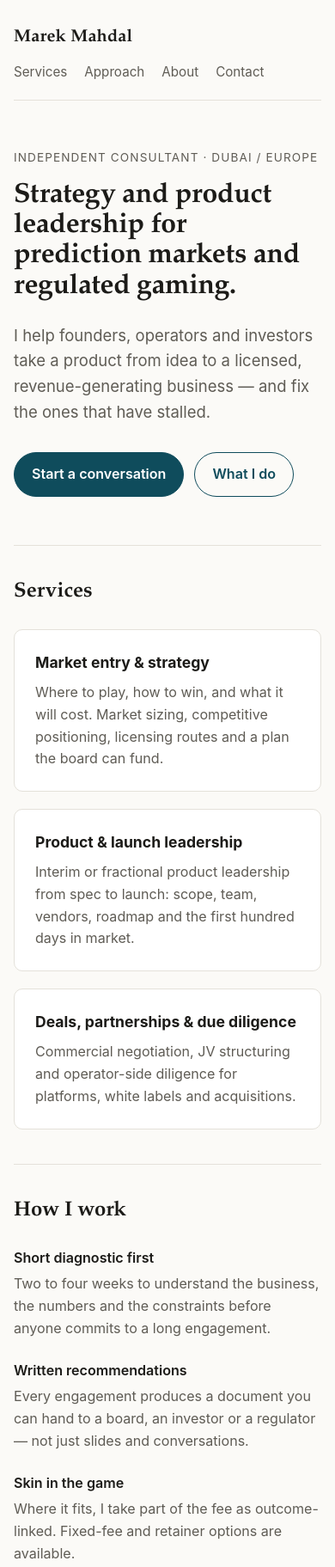
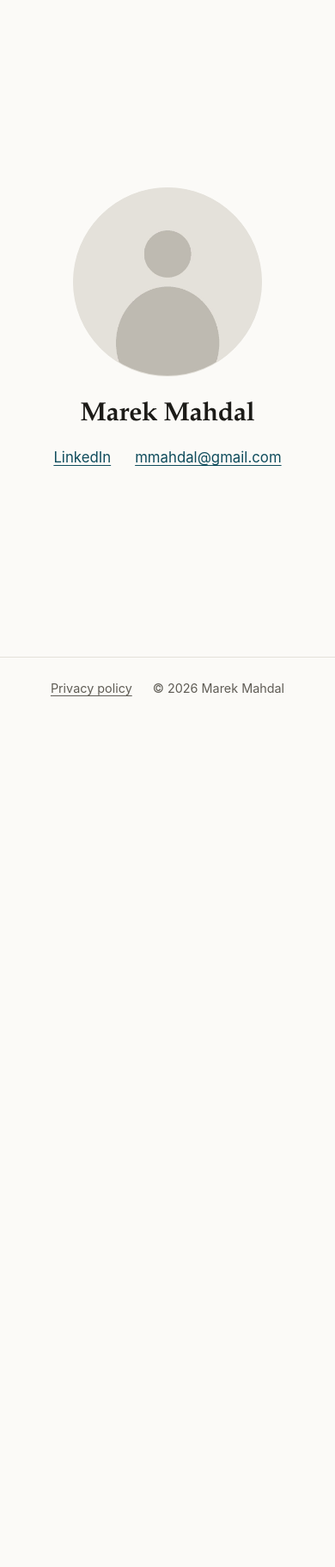
Before and after one commit to mmahdal/marekmahdal-site, a plain HTML site: page index.html in a window 390 px wide. Shown: the top 1823 px of the page at 86% size. After the commit the page ends 844 px from the top, so only its background shows below. Drawn offline with Linux system fonts and the light colour scheme.

Commit message:
Replace consultancy template with one-pager; add privacy policy page

```diff
--- a/assets/style.css
+++ b/assets/style.css
@@ -1,43 +1,36 @@
 /* ------------------------------------------------------------------
-   Marek Mahdal — site styles
-   Plain CSS, no build step. Edit tokens in :root to retheme.
+   Marek Mahdal — site styles. Plain CSS, no build step.
    ------------------------------------------------------------------ */
 
 :root {
   --bg: #fbfaf7;
-  --bg-elevated: #ffffff;
   --text: #1c1b18;
   --text-muted: #5f5c55;
   --accent: #0f4c5c;
-  --accent-contrast: #ffffff;
   --rule: #e4e1da;
-
   --font-sans: ui-sans-serif, -apple-system, "Segoe UI", Inter, Roboto, Helvetica, Arial, sans-serif;
   --font-serif: ui-serif, "Iowan Old Style", "Palatino Linotype", Georgia, serif;
-
-  --measure: 64ch;
   --gutter: clamp(16px, 4vw, 48px);
-  --radius: 10px;
 }
 
 @media (prefers-color-scheme: dark) {
   :root {
     --bg: #15161a;
-    --bg-elevated: #1d1f25;
     --text: #ebe9e3;
     --text-muted: #a4a19a;
     --accent: #7fc6d4;
-    --accent-contrast: #0e1a1e;
     --rule: #2b2e36;
   }
 }
 
 * { box-sizing: border-box; }
 
-html { scroll-behavior: smooth; }
+html, body { height: 100%; }
 
 body {
   margin: 0;
+  display: flex;
+  flex-direction: column;
   background: var(--bg);
   color: var(--text);
   font-family: var(--font-sans);
@@ -49,130 +42,92 @@ body {
 a { color: var(--accent); text-decoration-thickness: 1px; text-underline-offset: 3px; }
 a:hover { text-decoration-thickness: 2px; }
 
-/* Layout -------------------------------------------------------- */
+/* One-pager ----------------------------------------------------- */
 
-.site-header,
-main,
-.site-footer {
-  width: min(100% - 2 * var(--gutter), 1040px);
-  margin-inline: auto;
+.card-page {
+  flex: 1;
+  display: flex;
+  flex-direction: column;
+  align-items: center;
+  justify-content: center;
+  text-align: center;
+  padding: clamp(40px, 8vh, 96px) var(--gutter);
 }
 
-.site-header {
-  display: flex;
-  align-items: baseline;
-  justify-content: space-between;
-  gap: 24px;
-  padding: 28px 0 20px;
-  border-bottom: 1px solid var(--rule);
+.portrait {
+  width: 220px;
+  height: 220px;
+  border-radius: 50%;
+  object-fit: cover;
+  border: 1px solid var(--rule);
+  background: var(--rule);
 }
 
-.wordmark {
-  font-family: var(--font-serif);
-  font-size: 1.25rem;
-  font-weight: 600;
-  color: var(--text);
-  text-decoration: none;
-  letter-spacing: 0.01em;
-}
-
-.site-nav { display: flex; flex-wrap: wrap; gap: 20px; }
-.site-nav a { color: var(--text-muted); text-decoration: none; font-size: 0.95rem; }
-.site-nav a:hover { color: var(--text); }
-
-/* Hero ---------------------------------------------------------- */
-
-.hero { padding: clamp(56px, 10vw, 120px) 0 clamp(40px, 6vw, 72px); }
-
-.eyebrow {
-  margin: 0 0 16px;
-  font-size: 0.85rem;
-  letter-spacing: 0.08em;
-  text-transform: uppercase;
-  color: var(--text-muted);
-}
-
-h1 {
-  margin: 0;
-  max-width: 22ch;
+.card-page h1 {
+  margin: 28px 0 20px;
   font-family: var(--font-serif);
   font-weight: 600;
-  font-size: clamp(2rem, 4.5vw + 0.5rem, 3.6rem);
+  font-size: clamp(1.9rem, 3vw + 0.8rem, 2.8rem);
   line-height: 1.1;
   letter-spacing: -0.01em;
 }
 
-.lede {
-  max-width: var(--measure);
-  margin: 24px 0 0;
-  font-size: 1.15em;
-  color: var(--text-muted);
+.links {
+  list-style: none;
+  margin: 0;
+  padding: 0;
+  display: flex;
+  flex-wrap: wrap;
+  justify-content: center;
+  gap: 8px 28px;
+  font-size: 1.05rem;
 }
 
-.hero-actions { display: flex; flex-wrap: wrap; gap: 12px; margin-top: 32px; }
+/* Prose pages (privacy) ----------------------------------------- */
 
-.button {
-  display: inline-block;
-  padding: 12px 20px;
-  border-radius: 999px;
-  background: var(--accent);
-  color: var(--accent-contrast);
-  text-decoration: none;
-  font-weight: 600;
-  border: 1px solid var(--accent);
-}
-.button:hover { filter: brightness(1.08); }
-
-.button-secondary {
-  background: transparent;
-  color: var(--accent);
+.prose {
+  width: min(100% - 2 * var(--gutter), 720px);
+  margin: 0 auto;
+  padding: clamp(32px, 6vh, 72px) 0 48px;
 }
 
-/* Sections ------------------------------------------------------ */
-
-.section { padding: clamp(40px, 6vw, 72px) 0; border-top: 1px solid var(--rule); }
-
-h2 {
-  margin: 0 0 28px;
+.prose h1 {
+  margin: 8px 0 4px;
   font-family: var(--font-serif);
   font-weight: 600;
-  font-size: clamp(1.5rem, 2vw + 0.6rem, 2.1rem);
-  line-height: 1.2;
+  font-size: clamp(1.9rem, 3vw + 0.8rem, 2.6rem);
+  line-height: 1.15;
 }
 
-h3 { margin: 0 0 8px; font-size: 1.1rem; }
-
-.section p { max-width: var(--measure); }
-
-.grid {
-  display: grid;
-  grid-template-columns: repeat(auto-fit, minmax(260px, 1fr));
-  gap: 20px;
+.prose h2 {
+  margin: 36px 0 10px;
+  font-size: 1.15rem;
+  font-weight: 600;
 }
 
-.card {
-  padding: 24px;
-  background: var(--bg-elevated);
-  border: 1px solid var(--rule);
-  border-radius: var(--radius);
+.prose p, .prose li { color: var(--text); }
+.prose ul { padding-left: 1.2em; }
+.prose li { margin: 4px 0; }
+
+.eyebrow {
+  margin: 0;
+  font-size: 0.9rem;
 }
-.card p { margin: 0; color: var(--text-muted); }
+.eyebrow a { color: var(--text-muted); text-decoration: none; }
+.eyebrow a:hover { color: var(--text); }
 
-.steps { margin: 0; display: grid; gap: 24px; max-width: var(--measure); }
-.steps dt { font-weight: 600; }
-.steps dd { margin: 4px 0 0; color: var(--text-muted); }
+.meta { margin: 0 0 24px; color: var(--text-muted); font-size: 0.9rem; }
 
 /* Footer -------------------------------------------------------- */
 
 .site-footer {
-  padding: 32px 0 48px;
+  display: flex;
+  flex-wrap: wrap;
+  justify-content: center;
+  gap: 8px 24px;
+  padding: 24px var(--gutter) 32px;
   border-top: 1px solid var(--rule);
   color: var(--text-muted);
   font-size: 0.9rem;
 }
-
-/* Small screens ------------------------------------------------- */
-
-@media (max-width: 600px) {
-  .site-header { flex-direction: column; align-items: flex-start; gap: 12px; }
-}
+.site-footer a { color: var(--text-muted); }
--- a/index.html
+++ b/index.html
@@ -3,109 +3,42 @@
 <head>
   <meta charset="utf-8">
   <meta name="viewport" content="width=device-width, initial-scale=1">
-  <title>Marek Mahdal — Consultancy</title>
-  <meta name="description" content="Independent consultancy by Marek Mahdal: strategy, product and go-to-market for prediction markets, lottery and regulated gaming businesses.">
+  <title>Marek Mahdal</title>
+  <meta name="description" content="Marek Mahdal — personal page.">
+  <meta name="robots" content="index,follow">
   <link rel="stylesheet" href="assets/style.css">
   <link rel="icon" href="assets/favicon.svg" type="image/svg+xml">
 </head>
 <body>
 
-  <header class="site-header">
-    <a class="wordmark" href="#top">Marek Mahdal</a>
-    <nav class="site-nav" aria-label="Primary">
-      <a href="#services">Services</a>
-      <a href="#approach">Approach</a>
-      <a href="#about">About</a>
-      <a href="#contact">Contact</a>
-    </nav>
-  </header>
+  <main class="card-page">
+    <!-- Replace assets/photo.jpg with your photo (square, ~800x800 px recommended). -->
+    <img class="portrait" src="assets/photo.jpg" alt="Portrait of Marek Mahdal" width="220" height="220">
 
-  <main id="top">
+    <h1>Marek Mahdal</h1>
 
-    <section class="hero">
-      <p class="eyebrow">Independent consultant · Dubai / Europe</p>
-      <!-- TODO(Marek): confirm positioning line. Draft only. -->
-      <h1>Strategy and product leadership for prediction markets and regulated gaming.</h1>
-      <p class="lede">
-        I help founders, operators and investors take a product from idea to a licensed,
-        revenue-generating business — and fix the ones that have stalled.
-      </p>
-      <p class="hero-actions">
-        <a class="button" href="#contact">Start a conversation</a>
-        <a class="button button-secondary" href="#services">What I do</a>
-      </p>
-    </section>
-
-    <section id="services" class="section">
-      <h2>Services</h2>
-      <!-- TODO(Marek): replace these three with the actual offer. -->
-      <div class="grid">
-        <article class="card">
-          <h3>Market entry &amp; strategy</h3>
-          <p>Where to play, how to win, and what it will cost. Market sizing, competitive positioning, licensing routes and a plan the board can fund.</p>
-        </article>
-        <article class="card">
-          <h3>Product &amp; launch leadership</h3>
-          <p>Interim or fractional product leadership from spec to launch: scope, team, vendors, roadmap and the first hundred days in market.</p>
-        </article>
-        <article class="card">
-          <h3>Deals, partnerships &amp; due diligence</h3>
-          <p>Commercial negotiation, JV structuring and operator-side diligence for platforms, white labels and acquisitions.</p>
-        </article>
-      </div>
-    </section>
-
-    <section id="approach" class="section">
-      <h2>How I work</h2>
-      <dl class="steps">
-        <div>
-          <dt>Short diagnostic first</dt>
-          <dd>Two to four weeks to understand the business, the numbers and the constraints before anyone commits to a long engagement.</dd>
-        </div>
-        <div>
-          <dt>Written recommendations</dt>
-          <dd>Every engagement produces a document you can hand to a board, an investor or a regulator — not just slides and conversations.</dd>
-        </div>
-        <div>
-          <dt>Skin in the game</dt>
-          <dd>Where it fits, I take part of the fee as outcome-linked. Fixed-fee and retainer options are available.</dd>
-        </div>
-      </dl>
-    </section>
-
-    <section id="about" class="section">
-      <h2>About</h2>
-      <!-- TODO(Marek): bio. Draft only; verify every claim. -->
-      <p>
-        I have spent my career building and running regulated online gaming and lottery
-        businesses, most recently leading a social prediction-markets venture. I have worked
-        across Europe, Gibraltar, Malta and the Gulf, on the operator side and in group leadership roles.
-      </p>
-      <p>
-        I'm based in Dubai (GMT+4) and work with clients across Europe, the Middle East and the US.
-      </p>
-    </section>
-
-    <section id="contact" class="section">
-      <h2>Contact</h2>
-      <p>
-        The quickest way to reach me is email:
-        <a href="mailto:hello@example.com">hello@example.com</a>.
-        <!-- TODO(Marek): replace with the address you want public. -->
-      </p>
-      <p>
-        <a href="https://www.linkedin.com/in/" rel="me">LinkedIn</a>
-        <!-- TODO(Marek): add profile slug. -->
-      </p>
-    </section>
-
+    <ul class="links">
+      <!-- TODO(Marek): add your LinkedIn profile slug after /in/ -->
+      <li><a href="https://www.linkedin.com/in/" rel="me">LinkedIn</a></li>
+      <li><a id="email" href="#">Email</a></li>
+    </ul>
   </main>
 
   <footer class="site-footer">
-    <p>&copy; <span id="year">2026</span> Marek Mahdal. All rights reserved.</p>
+    <a href="privacy.html">Privacy policy</a>
+    <span>&copy; <span id="year">2026</span> Marek Mahdal</span>
   </footer>
 
   <script>
+    // Email is assembled at runtime so it isn't present in the raw HTML for scrapers.
+    // TODO(Marek): set user and domain. Example: user = 'hello', domain = 'marekmahdal.com'
+    (function () {
+      var user = 'mmahdal';
+      var domain = 'gmail.com';
+      var a = document.getElementById('email');
+      a.href = 'mailto:' + user + '@' + domain;
+      a.textContent = user + '@' + domain;
+    })();
     document.getElementById('year').textContent = new Date().getFullYear();
   </script>
 </body>
```
Also changed, not shown: 404.html (+3 -7 lines), privacy.html (added, +135 -0 lines), assets/photo.jpg (added), 1 other file.
